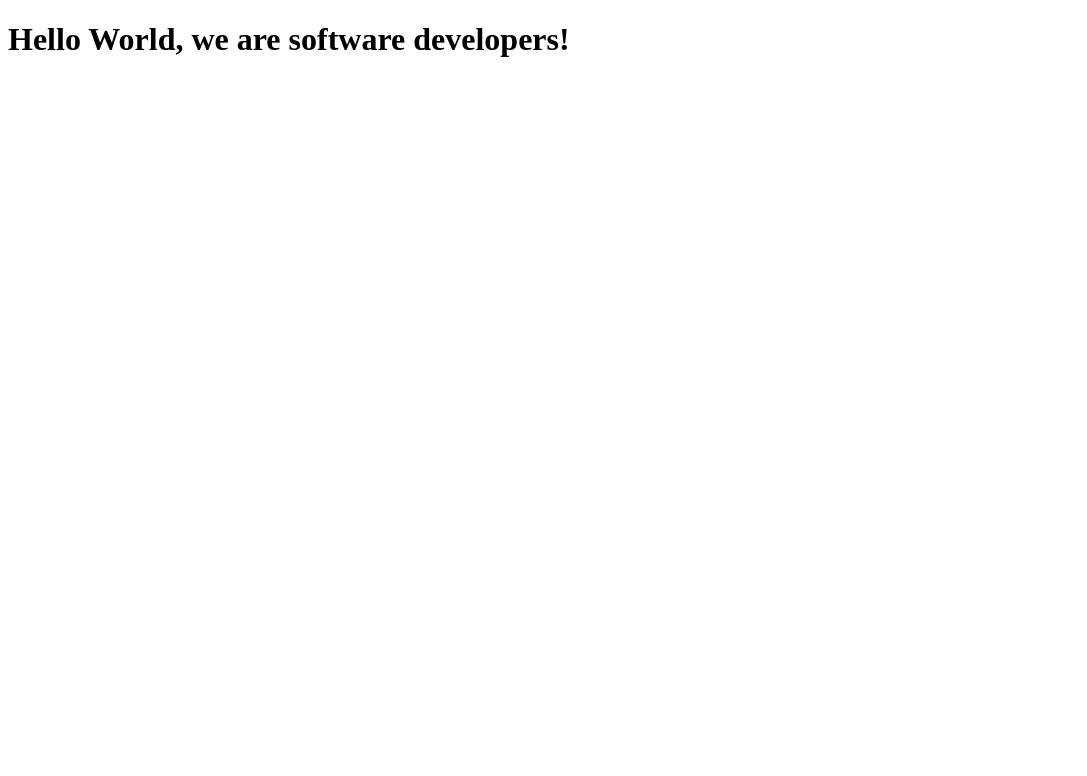
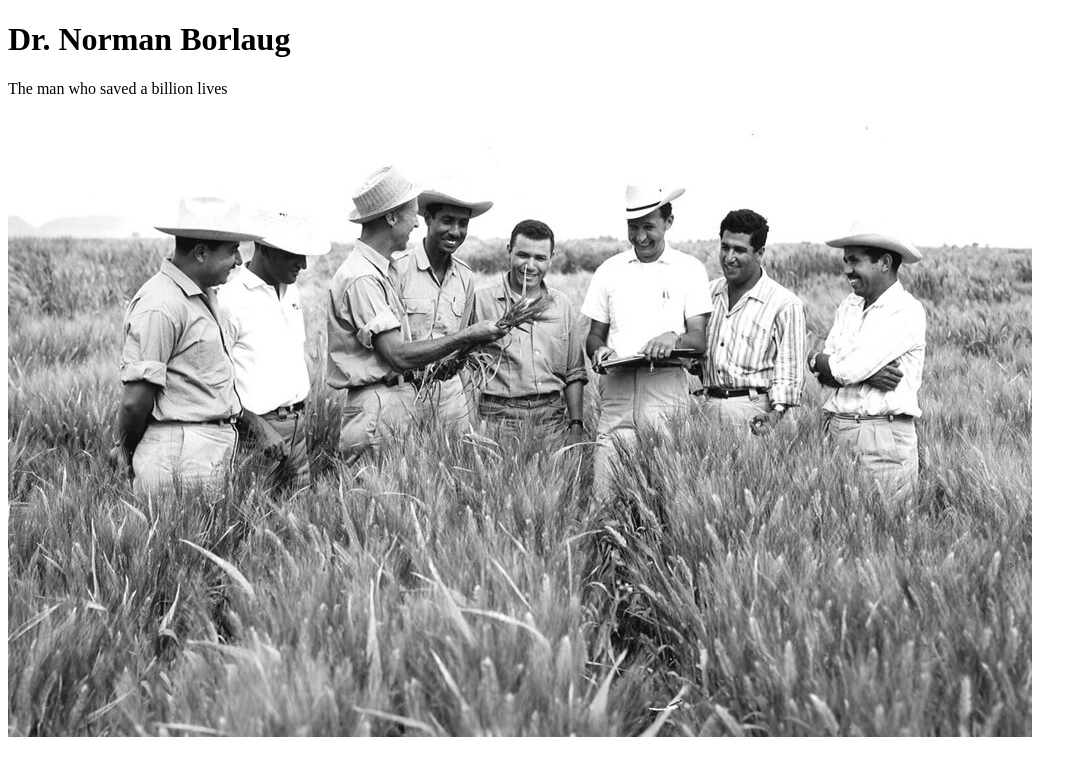
Before and after one commit to MohammadHamzaMushtaqhashmi/Hamza-Judy, a plain HTML site: page index.html in a window 1280 px wide. Shown: the whole page, without its empty margins (0-1087 px from the left). Drawn offline with Linux system fonts and the light colour scheme.

Commit message:
Third commit

```diff
--- a/index.html
+++ b/index.html
@@ -4,11 +4,20 @@
     <meta charset="UTF-8">
     <title>Fork Me! FCC: Test Suite Template</title>
     <link rel="stylesheet" href="css/style.css">
+    <link rel="stylesheet" href="styles.css">
   </head>
 
   <body>
     <script src="https://cdn.freecodecamp.org/testable-projects-fcc/v1/bundle.js"></script>
-    <h1>Hello World, we are software developers!</h1>
+    <main id="main">
+      <h1 id="title">Dr. Norman Borlaug</h1>
+      <p id="tribute-info">The man who saved a billion lives</p>
+      <div id="img-div" >
+        <img id="image" src="./tribute-page-main-image.jpg" alt="Tribute-Image">
+        <p id="img-caption"> </p>
+      </div>
+      <a id="tribute-link" target="_blank" href=""></a>
+    </main>
 
     <!--
 
```
Also changed, not shown: tribute-page-main-image.jpg (added).
